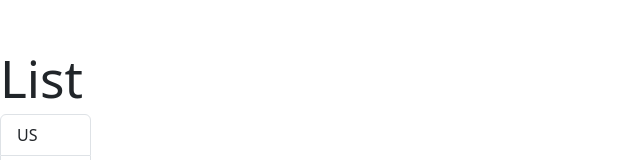
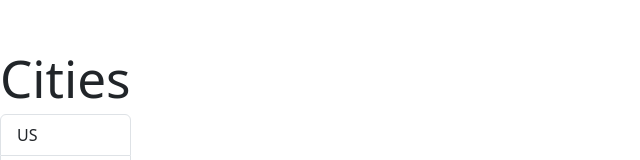
Before and after one commit to nishijayaraj/react-basics, a React (Vite) app: page / in a window 1280 px wide. Shown: the part 215-375 px from the top of the page, without its empty margins (0-640 px from the left). Built offline with nearby package versions, Linux system fonts and the light colour scheme; the HTML template or start-up script is replaced by a standard one.

Commit message:
Props : Passed items and heading as prop to ListGroup component

```diff
--- a/src/App.tsx
+++ b/src/App.tsx
@@ -1,9 +1,10 @@
 import ListGroup from "./components/ListGroup";
 
 function App() {
+  let items = ["US", "Tokyo", "Landon", "Paris", "Spain"];
   return (
     <div>
-      <ListGroup />
+      <ListGroup items={items} heading="Cities" />
     </div>
   );
 }
--- a/src/components/ListGroup.tsx
+++ b/src/components/ListGroup.tsx
@@ -2,9 +2,15 @@
 import MouseEvent from "react";
 import { useState } from "react";
 
-function ListGroup() {
-  let items = ["US", "Tokyo", "Landon", "Paris", "Spain"];
-  //items = [];
+interface Props {
+  items: string[];
+  heading: string;
+}
+
+function ListGroup(props: Props) {
+  const items = props.items;
+  const heading = props.heading;
+
   const getMessage = () => {
     return items.length === 0 ? <p>No item found</p> : null;
   };
@@ -17,7 +23,7 @@
 
   return (
     <>
-      <h1>List</h1>
+      <h1>{heading}</h1>
       {getMessage()}
       <ul className="list-group">
         {items.map((item, index) => {
```
